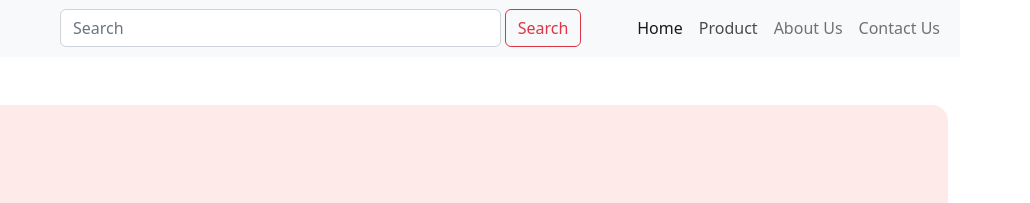
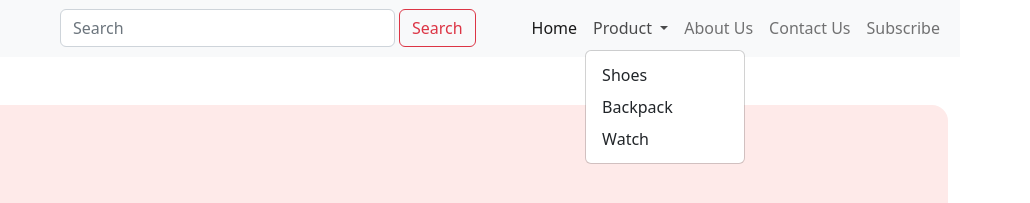
Before and after one commit to raian-shahrear/panda-ecommerce-site, a plain HTML site: page index.html in a window 1280 px wide. Both pictures are taken after a click on the button "Product". Shown: the top 203 px of the page, 250-1280 px from the left. Drawn offline with nearby package versions, Linux system fonts and the light colour scheme.

Commit message:
linked section

```diff
--- a/index.html
+++ b/index.html
@@ -31,14 +31,24 @@
               <li class="nav-item">
                 <a class="nav-link active" aria-current="page" href="#">Home</a>
               </li>
-              <li class="nav-item">
-                <a class="nav-link" href="#">Product</a>
+              <li class="nav-item dropdown">
+                <a class="nav-link dropdown-toggle" href="#" role="button" data-bs-toggle="dropdown" aria-expanded="false">
+                  Product
+                </a>
+                <ul class="dropdown-menu">
+                  <li><a class="dropdown-item" href="#shoes">Shoes</a></li>
+                  <li><a class="dropdown-item" href="#backpack">Backpack</a></li>
+                  <li><a class="dropdown-item" href="#watch">Watch</a></li>
+                </ul>
               </li>
               <li class="nav-item">
                 <a class="nav-link" href="#">About Us</a>
               </li>
               <li class="nav-item">
                 <a class="nav-link" href="#">Contact Us</a>
+              </li>
+              <li class="nav-item">
+                <a class="nav-link" href="#subscribe">Subscribe</a>
               </li>
             </ul>
 
@@ -150,7 +160,7 @@
         <!-----------
         Display Shoes
         ------------>
-        <div class="container my-5">
+        <div class="container my-5" id="shoes">
           <div class="d-flex align-items-center justify-content-between mb-2 display-items">
             <h3 class="fw-semibold">Shoes</h3>
             <a href="">See All</a>
@@ -199,7 +209,7 @@
         <!--------------
         Backpack Display
         --------------->
-        <div class="container mt-5">
+        <div class="container mt-5" id="backpack">
           <div class="d-flex align-items-center justify-content-between mb-2 display-items">
             <h3 class="fw-semibold">Backpack</h3>
             <a href="">See All</a>
@@ -250,7 +260,7 @@
       Subscription form
       ---------------->
       <section class="container">
-        <div class="subscribe">
+        <div class="subscribe" id="subscribe">
           <form>
             <h3>LET'S STAY IN TOUCH</h3>
             <p class="text-secondary">Get updates on sales, specials and more</p>
```
